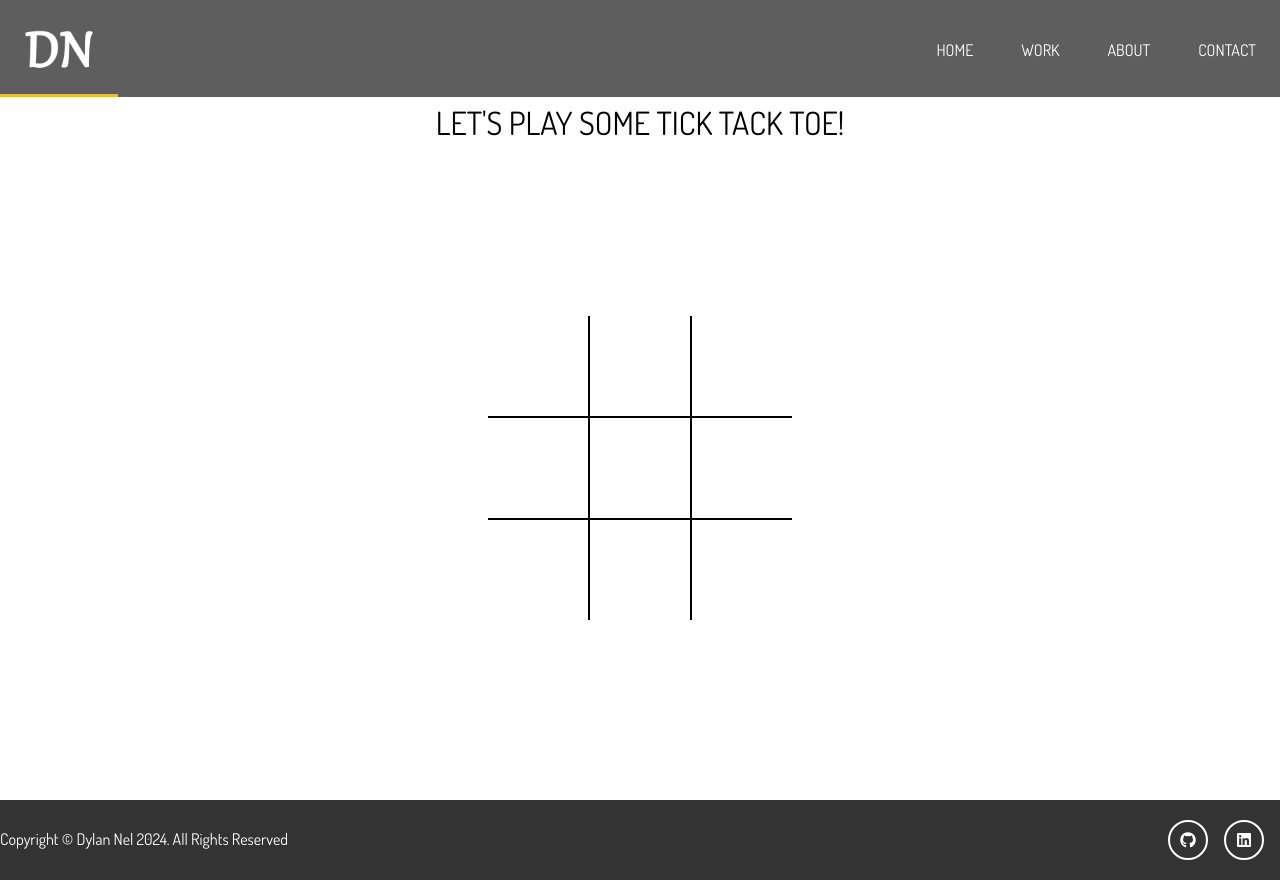
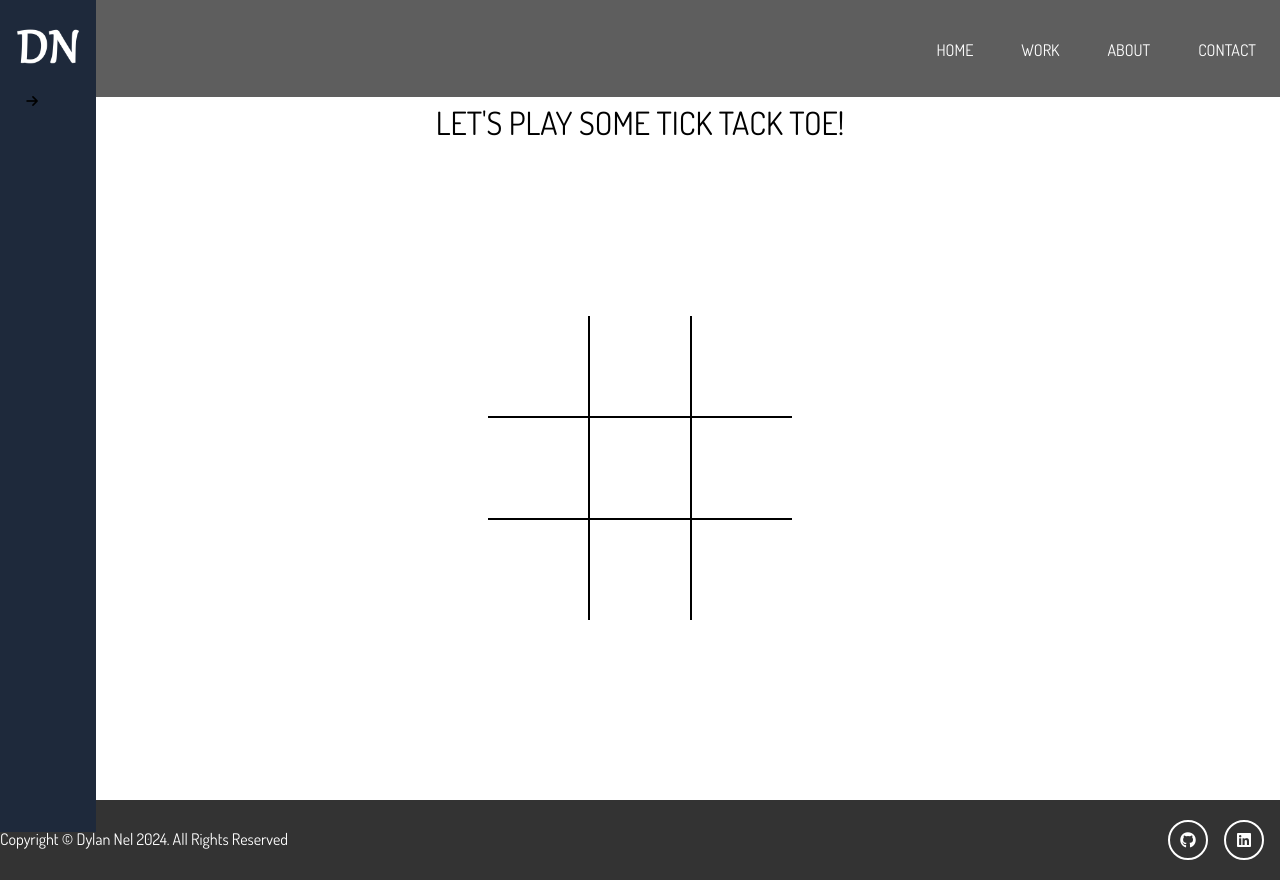
Before and after one commit to Defender0345/Personal-Portfolio, a Vue app: page /game in a window 1280 px wide. Built offline with nearby package versions, Linux system fonts and the light colour scheme.

Commit message:
Updating navbar to sidebar

```diff
--- /dev/null
+++ b/src/components/SideBarComp.vue
@@ -0,0 +1,88 @@
+<template>
+  <aside>
+    <div class="logo">
+      <a href="index.html" class="home-link"
+        ><img src="@/assets/Images/logo.png" alt="My Portfolio" class="sidebar-img"
+      /></a>
+    </div>
+
+    <div class="menu-toggle-wrap">
+      <button class="menu-toggle">
+        <i class="fa-solid fa-arrow-right"></i>
+      </button>
+    </div>
+  </aside>
+</template>
+
+<script setup></script>
+
+<style lang="scss">
+:root {
+  --primary: #4ade80;
+  --primary-alt: #22c55e;
+  --grey: #64748b;
+  --dark: #1e293b;
+  --dark-alt: #334155;
+  --light: #f1f5f9;
+  --sidebar-width: 300px;
+}
+
+// .app {
+//   display: flex;
+//   main {
+//     flex: 1 1 0;
+//     padding: 2rem;
+
+//     @media (max-width: 768px) {
+//       padding-left: 6rem;
+//     }
+//   }
+// }
+
+button {
+  cursor: pointer;
+  appearance: none;
+  border: none;
+  outline: none;
+  background: none;
+}
+
+aside {
+  display: flex;
+  flex-direction: column;
+  width: calc(2rem + 2rem);
+  overflow: hidden;
+  min-height: 100vh;
+  padding: 1rem;
+  position: absolute;
+  z-index: 99;
+
+  background-color: var(--dark);
+  color: var(--light);
+
+  transition: 0.2s ease-out;
+
+  .my-logo {
+    margin-bottom: 1rem;
+    .home-link {
+      width: 2rem;
+      .sidebar-img {
+        width: 2rem;
+      }
+    }
+  }
+
+  .menu-toggle-wrap {
+    .menu-toggle {
+      .fa-arrow-right {
+        width: 2rem;
+      }
+    }
+  }
+
+  @media (max-width: 768px) {
+    position: fixed;
+    z-index: 99;
+  }
+}
+</style>
--- a/src/views/GameView.vue
+++ b/src/views/GameView.vue
@@ -1,9 +1,11 @@
 <script setup>
 import GameComp from '@/components/GameComp.vue'
+import SideBarComp from '@/components/SideBarComp.vue'
 </script>
 
 <template>
   <div class="game">
+    <SideBarComp />
     <GameComp />
   </div>
 </template>
```
